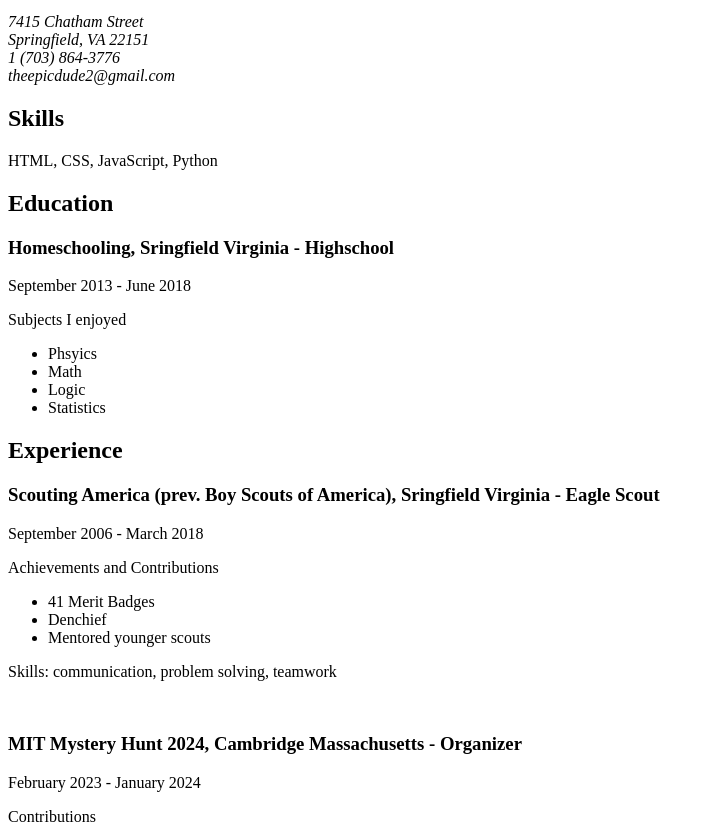
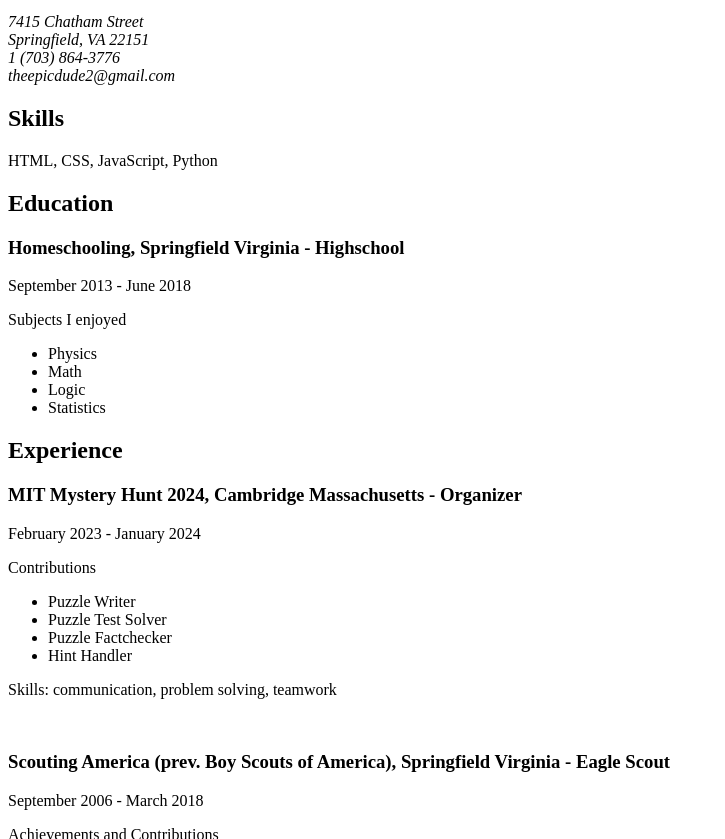
Before and after one commit to purplecow3000/Roadmap-CV-Page, a plain HTML site: page cv.html in a window 1280 px wide. Shown: the part 101-940 px from the top of the page, without its empty margins (0-725 px from the left). Drawn offline with Linux system fonts and the light colour scheme.

Commit message:
Update cv.html

```diff
--- a/cv.html
+++ b/cv.html
@@ -5,9 +5,7 @@
         <meta name="description" content="This is Nick Boyer's CV">
         <meta name="author" content="Nick Boyer">
         <meta name="viewport" content="width=device-width, initial-scale=1.0">
-        <!--The CV project requires SEO and I found a website claiming I need "robots", but I'm not sure if I truly need it-->
-        <meta name=”robots” content="index, follow">
-        <!-- The CV project also Open Graph tags and I didn't know what those were but these 4 seem like the basic ones-->
+        <!-- The CV project needs Open Graph tags and I didn't know what those were but these 4 seem like the basic ones-->
         <meta property="og:title" content="Nick Boyer's CV">
         <meta property="og:type" content="website">
         <!-- Don't really know what image to put if any-->
@@ -34,11 +32,11 @@
 
             <section>
                 <h2>Education</h2>
-                <h3>Homeschooling, Sringfield Virginia - Highschool</h3>
+                <h3>Homeschooling, Springfield Virginia - Highschool</h3>
                 <p>September 2013 - June 2018</p>
                 <p>Subjects I enjoyed</p>
                 <ul>
-                    <li>Phsyics</li>
+                    <li>Physics</li>
                     <li>Math</li>
                     <li>Logic</li>
                     <li>Statistics</li>
@@ -47,7 +45,20 @@
 
             <section>
                 <h2>Experience</h2>
-                <h3>Scouting America (prev. Boy Scouts of America), Sringfield Virginia - Eagle Scout</h3>
+                 <h3>MIT Mystery Hunt 2024, Cambridge Massachusetts - Organizer</h3>
+                <p>February 2023 - January 2024</p>
+                <p>Contributions</p>
+                <ul>
+                    <li>Puzzle Writer</li>
+                    <li>Puzzle Test Solver</li>
+                    <li>Puzzle Factchecker</li>
+                    <li>Hint Handler</li>
+                </ul>
+                <p>Skills: communication, problem solving, teamwork</p>
+
+                <br>
+
+                <h3>Scouting America (prev. Boy Scouts of America), Springfield Virginia - Eagle Scout</h3>
                 <p>September 2006 - March 2018</p>
                 <p>Achievements and Contributions</p>
                 <ul>
@@ -57,18 +68,6 @@
                 </ul>
                 <p>Skills: communication, problem solving, teamwork</p>
 
-                <br>
-
-                <h3>MIT Mystery Hunt 2024, Cambridge Massachusetts - Organizer</h3>
-                <p>February 2023 - January 2024</p>
-                <p>Contributions</p>
-                <ul>
-                    <li>Puzzle Writer</li>
-                    <li>Puzzle Test Solver</li>
-                    <li>Puzzle Factchecker</li>
-                    <li>Hint Handler</li>
-                </ul>
-                <p>Skills: communication, problem solving, teamwork</p>
             </section>
 
             <section>
```
